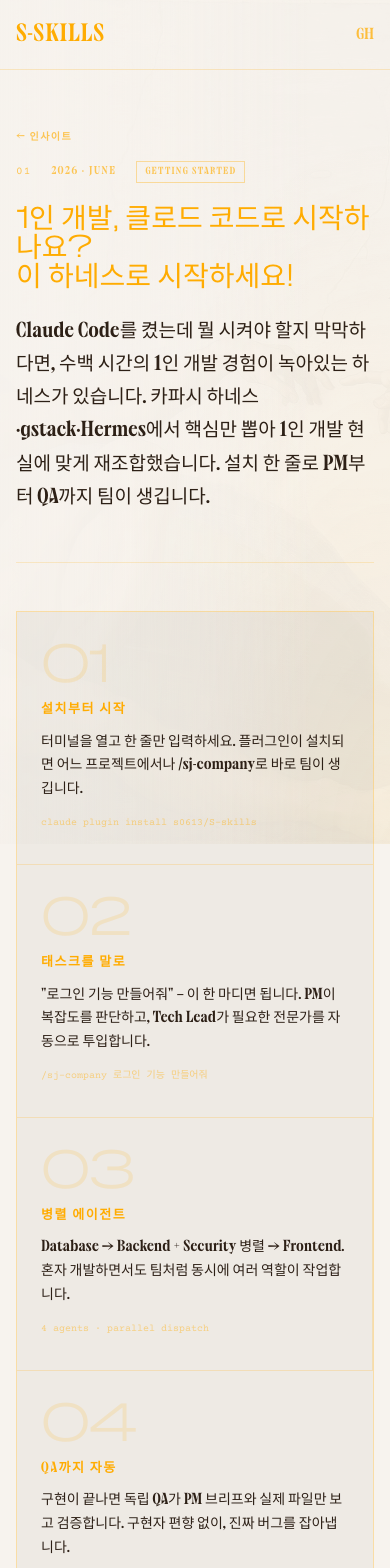
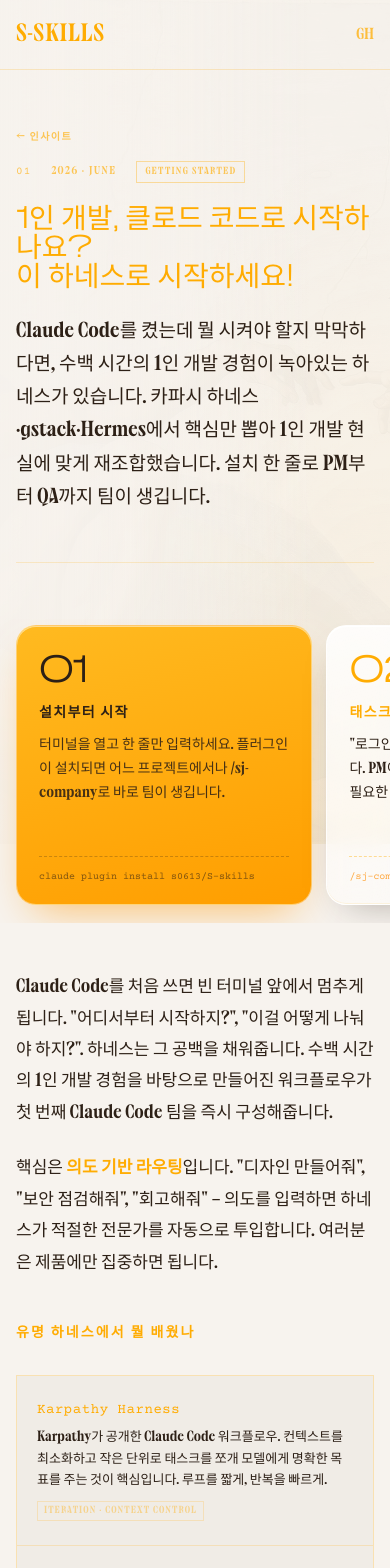
Before and after one commit to s0613/resume_songseungju, a Next.js app: page /s-skills/insights/start-with-harness in a window 390 px wide. Shown: the top 1568 px of the page. Built offline with nearby package versions, Linux system fonts and the light colour scheme.

Commit message:
design: 인사이트 카드뉴스 리디자인 — 커버 카드 + 글래스 덱 + 모바일 스와이프

```diff
--- a/src/app/s-skills/insights/insights.module.css
+++ b/src/app/s-skills/insights/insights.module.css
@@ -317,48 +317,81 @@
     max-width: 860px;
 }
 
-/* CARD NEWS */
+/* CARD NEWS — 인스타 카드뉴스 덱: 커버 카드 + 글래스 패널 */
 .cardNews {
     display: grid;
     grid-template-columns: repeat(4, 1fr);
-    gap: 0;
-    border: 1px solid rgba(255,172,2,0.3);
-    margin-bottom: 40px;
+    gap: 16px;
+    margin: 8px 0 48px;
 }
 .card {
-    background: rgba(45,32,22,0.04);
-    padding: 28px 24px 32px;
-    border-right: 1px solid rgba(255,172,2,0.25);
-    position: relative;
+    display: flex;
+    flex-direction: column;
+    min-height: 300px;
+    padding: 26px 22px 20px;
+    border-radius: 20px;
+    background: linear-gradient(165deg, rgba(255,255,255,0.88), rgba(255,255,255,0.42));
+    border: 1px solid rgba(255,255,255,0.8);
+    box-shadow:
+        0 16px 36px -20px rgba(45,32,22,0.4),
+        inset 0 1px 0 rgba(255,255,255,0.95),
+        inset 0 -1px 0 rgba(255,172,2,0.1);
+    backdrop-filter: blur(10px) saturate(1.4);
+    -webkit-backdrop-filter: blur(10px) saturate(1.4);
+    transition: transform 0.3s cubic-bezier(0.16, 1, 0.3, 1), box-shadow 0.3s ease;
 }
-.card:last-child { border-right: none; }
+.card:hover {
+    transform: translateY(-8px) rotate(-0.6deg);
+    box-shadow:
+        0 28px 52px -22px rgba(255,172,2,0.5),
+        inset 0 1px 0 rgba(255,255,255,0.95);
+}
+/* 첫 장 = 커버 카드 (솔리드 오렌지) */
+.card:first-child {
+    background: linear-gradient(165deg, rgb(255,186,32), rgb(255,158,0));
+    border-color: rgba(255,255,255,0.4);
+    box-shadow:
+        0 20px 44px -18px rgba(255,150,0,0.6),
+        inset 0 1px 0 rgba(255,255,255,0.5);
+}
+.card:first-child:hover { transform: translateY(-8px) rotate(0.6deg); }
+.card:first-child .cardNum { color: #2d2016; }
+.card:first-child .cardTitle { color: #2d2016; }
+.card:first-child .cardBody { color: rgba(45,32,22,0.88); }
+.card:first-child .cardTag { color: rgba(45,32,22,0.6); border-top-color: rgba(45,32,22,0.25); }
 .cardNum {
     font-family: var(--hero);
-    font-size: 48px;
+    font-size: clamp(34px, 3.2vw, 50px);
     line-height: 1;
-    color: rgba(255,172,2,0.15);
-    margin-bottom: 12px;
+    color: var(--orange);
+    margin-bottom: 16px;
     letter-spacing: -0.02em;
+    word-break: keep-all;
 }
 .cardTitle {
-    font-size: 13px;
+    font-size: 14px;
     font-weight: 700;
-    letter-spacing: 0.12em;
+    letter-spacing: 0.1em;
     text-transform: uppercase;
     color: var(--orange);
     margin-bottom: 10px;
 }
 .cardBody {
+    flex: 1;
     font-size: 14px;
     color: var(--text);
     line-height: 1.7;
 }
 .cardTag {
-    display: inline-block;
-    margin-top: 14px;
+    display: block;
+    margin-top: 16px;
+    padding-top: 12px;
+    border-top: 1px dashed rgba(255,172,2,0.4);
     font-family: var(--mono);
     font-size: 10px;
-    color: rgba(255,172,2,0.45);
+    line-height: 1.5;
+    color: rgba(255,140,0,0.75);
+    word-break: break-word;
 }
 
 /* ARTICLE BODY */
@@ -487,9 +520,23 @@
     .nav, .footer { padding-left: 24px; padding-right: 24px; }
     .main { padding-left: 24px; padding-right: 24px; }
     .navLinks { display: none; }
-    .cardNews { grid-template-columns: repeat(2, 1fr); }
-    .card:nth-child(2) { border-right: none; }
-    .card:nth-child(3) { border-right: 1px solid rgba(255,172,2,0.2); }
+    /* 카드뉴스 — 모바일은 가로 스와이프 (스냅 캐러셀) */
+    .cardNews {
+        display: flex;
+        overflow-x: auto;
+        scroll-snap-type: x mandatory;
+        gap: 14px;
+        margin-left: -24px;
+        margin-right: -24px;
+        padding: 6px 24px 18px;
+        scrollbar-width: none;
+    }
+    .cardNews::-webkit-scrollbar { display: none; }
+    .card {
+        flex: 0 0 min(300px, 76vw);
+        scroll-snap-align: center;
+        min-height: 280px;
+    }
     .harnessRefs { grid-template-columns: 1fr; }
     .harnessRef { border-right: none; border-bottom: 1px solid rgba(255,172,2,0.2); }
     .harnessRef:last-child { border-bottom: none; }
@@ -502,8 +549,6 @@
 @media (max-width: 480px) {
     .nav, .footer { padding-left: 16px; padding-right: 16px; }
     .main { padding-left: 16px; padding-right: 16px; }
-    .cardNews { grid-template-columns: 1fr; }
-    .card { border-right: none; border-bottom: 1px solid rgba(255,172,2,0.2); }
-    .card:last-child { border-bottom: none; }
+    .cardNews { margin-left: -16px; margin-right: -16px; padding: 6px 16px 18px; }
     .articleCard::before, .articleCard::after { inset: 10px -10px; border-radius: 16px; }
 }
```
